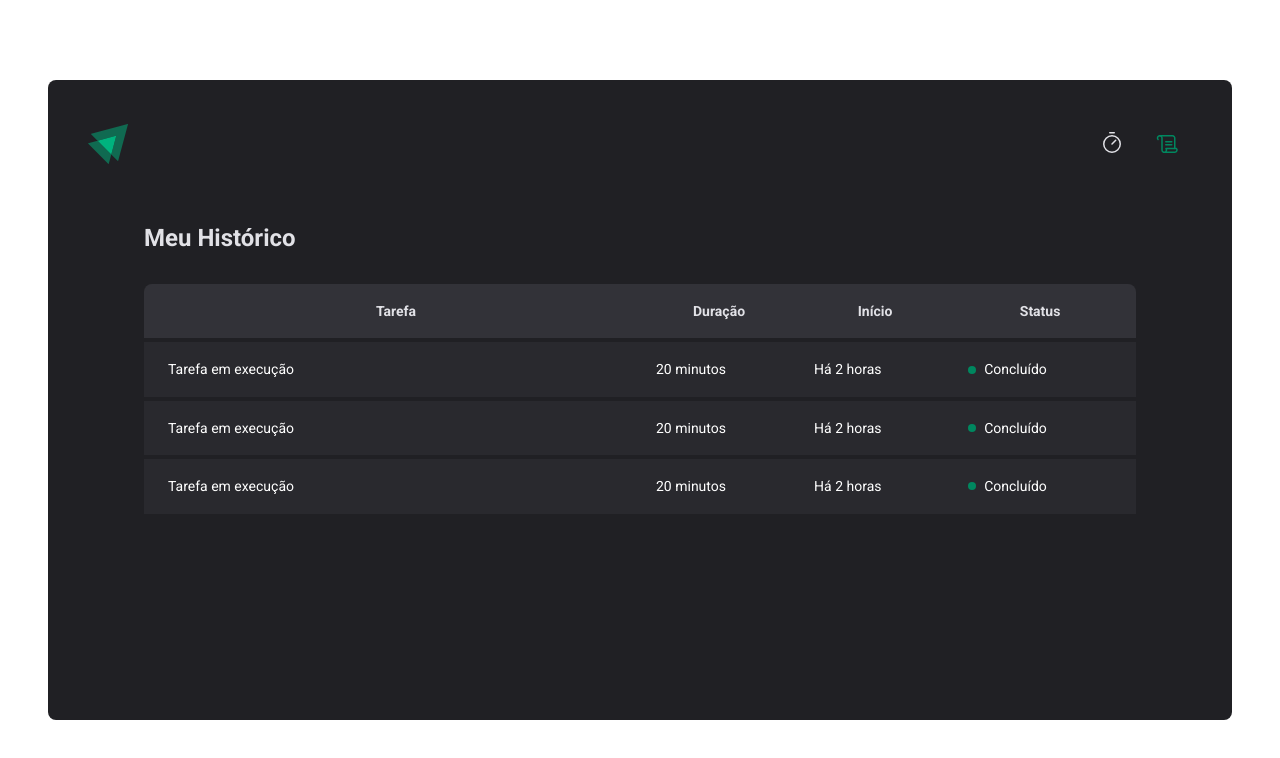
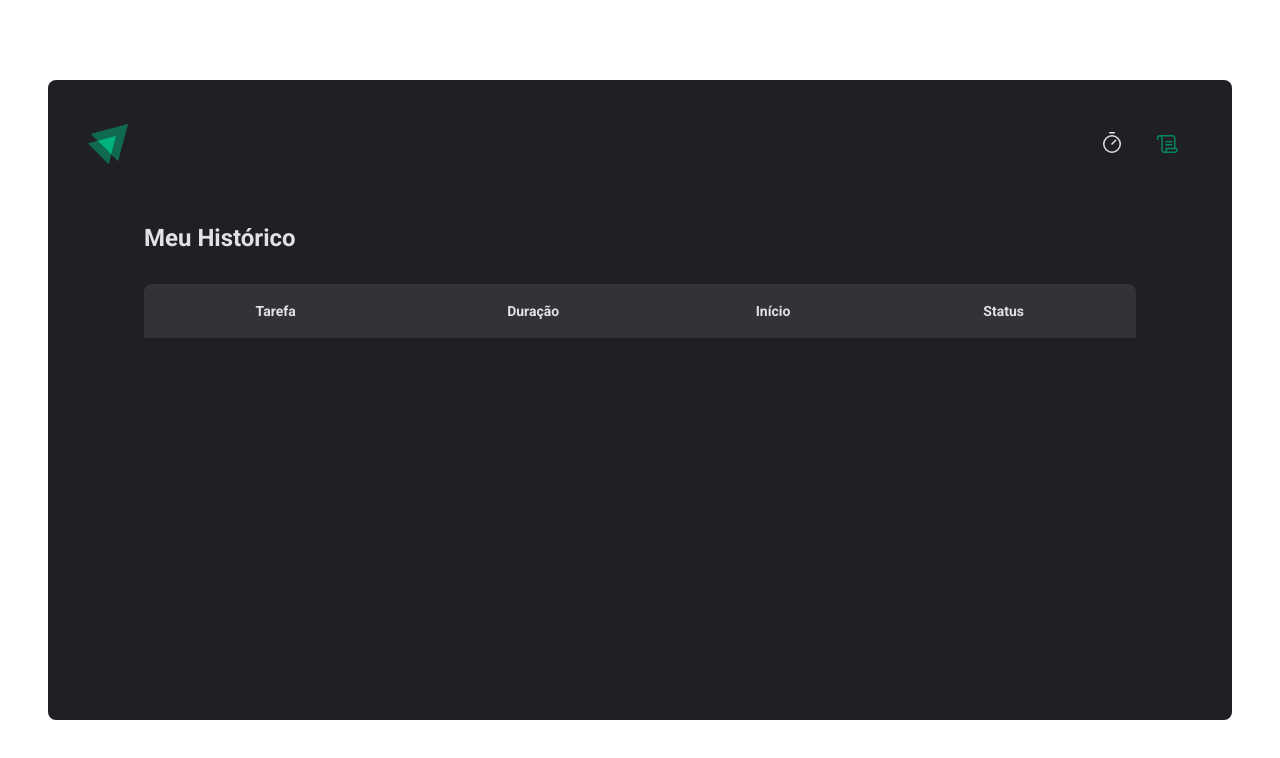
Before and after one commit to ota-mariana/pomodoro-timer, a React (Vite) app: page /history in a window 1280 px wide. Shown: the top 758 px of the page. Built offline with nearby package versions, Linux system fonts and the light colour scheme.

Commit message:
feat: task history development

```diff
--- a/src/App.tsx
+++ b/src/App.tsx
@@ -4,12 +4,15 @@ import { Router } from './Router'
 
 import { GlobalStyle } from './styles/global'
 import { defaultTheme } from './styles/themes/default'
+import { CyclesContextProvider } from './context/CycleContext'
 
 export function App() {
   return (
     <ThemeProvider theme={defaultTheme}>
       <BrowserRouter>
-        <Router />
+        <CyclesContextProvider>
+          <Router />
+        </CyclesContextProvider>
         <GlobalStyle />
       </BrowserRouter>
     </ThemeProvider>
--- /dev/null
+++ b/src/context/CycleContext.tsx
@@ -0,0 +1,102 @@
+import { createContext, ReactNode, useState } from 'react'
+
+interface Cycle {
+  id: string
+  task: string
+  minutesAmount: number
+  startDate: Date
+  stopDate?: Date
+  finishedDate?: Date
+}
+
+interface CreateCycleData {
+  task: string
+  minutesAmount: number
+}
+
+interface CycleContextType {
+  cycles: Cycle[]
+  activeCycle: Cycle | undefined
+  activeCycleId: string | null
+  markCurrentCycleAsFinished: () => void
+  amountSecondsPassed: number
+  setSecondsPassed: (seconds: number) => void
+  createNewCycle: (data: CreateCycleData) => void
+  stopCycle: () => void
+}
+
+interface CycleContextProviderProps {
+  children: ReactNode
+}
+
+export const CycleContext = createContext({} as CycleContextType)
+
+export const CyclesContextProvider = ({
+  children,
+}: CycleContextProviderProps) => {
+  const [cycles, setCycles] = useState<Cycle[]>([])
+  const [activeCycleId, setActiveCycleId] = useState<string | null>(null)
+  const [amountSecondsPassed, setAmountSecondsPassed] = useState(0)
+
+  const activeCycle = cycles.find((cycle) => cycle.id === activeCycleId)
+
+  const setSecondsPassed = (seconds: number) => {
+    setAmountSecondsPassed(seconds)
+  }
+
+  const markCurrentCycleAsFinished = () => {
+    setCycles((prevState) =>
+      prevState.map((cycle) => {
+        if (cycle.id === activeCycleId) {
+          return { ...cycle, stopDate: new Date() }
+        } else {
+          return cycle
+        }
+      }),
+    )
+  }
+
+  const createNewCycle = (data: CreateCycleData) => {
+    const newCycle: Cycle = {
+      id: String(new Date().getTime()),
+      task: data.task,
+      minutesAmount: data.minutesAmount,
+      startDate: new Date(),
+    }
+
+    setCycles((prevState) => [...prevState, newCycle])
+    setActiveCycleId(newCycle.id)
+    setAmountSecondsPassed(0)
+    // reset()
+  }
+
+  const stopCycle = () => {
+    setCycles(
+      cycles.map((cycle) => {
+        if (cycle.id === activeCycleId) {
+          return { ...cycle, stopDate: new Date() }
+        } else {
+          return cycle
+        }
+      }),
+    )
+    setActiveCycleId(null)
+  }
+
+  return (
+    <CycleContext.Provider
+      value={{
+        cycles,
+        activeCycle,
+        activeCycleId,
+        markCurrentCycleAsFinished,
+        amountSecondsPassed,
+        setSecondsPassed,
+        createNewCycle,
+        stopCycle,
+      }}
+    >
+      {children}
+    </CycleContext.Provider>
+  )
+}
--- a/src/pages/History/index.tsx
+++ b/src/pages/History/index.tsx
@@ -1,6 +1,10 @@
+import { useContext } from 'react'
+import { CycleContext } from '../../context/CycleContext'
 import { HistoryContainer, HistoryList, Status } from './styles'
 
 export function History() {
+  const { cycles } = useContext(CycleContext)
+
   return (
     <HistoryContainer>
       <h1>Meu Histórico</h1>
@@ -17,30 +21,28 @@ export function History() {
           </thead>
 
           <tbody>
-            <tr>
-              <td>Tarefa em execução</td>
-              <td>20 minutos</td>
-              <td>Há 2 horas</td>
-              <td>
-                <Status statusColor="green">Concluído</Status>
-              </td>
-            </tr>
-            <tr>
-              <td>Tarefa em execução</td>
-              <td>20 minutos</td>
-              <td>Há 2 horas</td>
-              <td>
-                <Status statusColor="green">Concluído</Status>
-              </td>
-            </tr>
-            <tr>
-              <td>Tarefa em execução</td>
-              <td>20 minutos</td>
-              <td>Há 2 horas</td>
-              <td>
-                <Status statusColor="green">Concluído</Status>
-              </td>
-            </tr>
+            {cycles.map((cycle) => {
+              return (
+                <tr key={cycle.id}>
+                  <td>{cycle.task}</td>
+                  <td>{cycle.minutesAmount} minutos</td>
+                  <td>{cycle.startDate.toISOString()}</td>
+                  <td>
+                    {cycle.finishedDate && (
+                      <Status statusColor="green">Concluído</Status>
+                    )}
+
+                    {cycle.stopDate && (
+                      <Status statusColor="red">Interrompido</Status>
+                    )}
+
+                    {!cycle.finishedDate && !cycle.stopDate && (
+                      <Status statusColor="yellow">Em andamento</Status>
+                    )}
+                  </td>
+                </tr>
+              )
+            })}
           </tbody>
         </table>
       </HistoryList>
--- a/src/pages/Home/Countdown/index.tsx
+++ b/src/pages/Home/Countdown/index.tsx
@@ -2,8 +2,7 @@ import { CountDownContainer, Separator } from './styles'
 
 import { useEffect, useContext } from 'react'
 import { differenceInSeconds } from 'date-fns'
-
-import { CycleContext } from '..'
+import { CycleContext } from '../../../context/CycleContext'
 
 export function Countdown() {
   const {
--- a/src/pages/Home/NewCycleForm/index.tsx
+++ b/src/pages/Home/NewCycleForm/index.tsx
@@ -2,7 +2,7 @@ import { FormContainer, MinutesAmountInput, TaskInput } from './styles'
 
 import { useFormContext } from 'react-hook-form'
 import { useContext } from 'react'
-import { CycleContext } from '..'
+import { CycleContext } from '../../../context/CycleContext'
 
 export function NewCycleForm() {
   const { activeCycle } = useContext(CycleContext)
--- a/src/pages/Home/index.tsx
+++ b/src/pages/Home/index.tsx
@@ -1,5 +1,5 @@
 import { HandPalm, Play } from 'phosphor-react'
-import { createContext, useState } from 'react'
+import { useContext } from 'react'
 import { FormProvider, useForm } from 'react-hook-form'
 import { zodResolver } from '@hookform/resolvers/zod'
 import * as zod from 'zod'
@@ -12,25 +12,7 @@ import {
 
 import { Countdown } from './Countdown'
 import { NewCycleForm } from './NewCycleForm'
-
-interface Cycle {
-  id: string
-  task: string
-  minutesAmount: number
-  startDate: Date
-  stopDate?: Date
-  finishedDate?: Date
-}
-
-interface CycleContextType {
-  activeCycle: Cycle | undefined
-  activeCycleId: string | null
-  markCurrentCycleAsFinished: () => void
-  amountSecondsPassed: number
-  setSecondsPassed: (seconds: number) => void
-}
-
-export const CycleContext = createContext({} as CycleContextType)
+import { CycleContext } from '../../context/CycleContext'
 
 const newCycleFormValidationSchema = zod.object({
   task: zod.string().min(1, 'Informe a tarefa'),
@@ -40,86 +22,28 @@ const newCycleFormValidationSchema = zod.object({
 type NewFormData = zod.infer<typeof newCycleFormValidationSchema>
 
 export function Home() {
-  const [cycles, setCycles] = useState<Cycle[]>([])
-  const [activeCycleId, setActiveCycleId] = useState<string | null>(null)
-  const [amountSecondsPassed, setAmountSecondsPassed] = useState(0)
-
-  const activeCycle = cycles.find((cycle) => cycle.id === activeCycleId)
-
-  const setSecondsPassed = (seconds: number) => {
-    setAmountSecondsPassed(seconds)
-  }
-
-  const markCurrentCycleAsFinished = () => {
-    setCycles((prevState) =>
-      prevState.map((cycle) => {
-        if (cycle.id === activeCycleId) {
-          return { ...cycle, stopDate: new Date() }
-        } else {
-          return cycle
-        }
-      }),
-    )
-  }
+  const { activeCycle, createNewCycle, stopCycle } = useContext(CycleContext)
 
   const newCycleForm = useForm<NewFormData>({
     resolver: zodResolver(newCycleFormValidationSchema),
     defaultValues: { task: '', minutesAmount: 0 },
   })
 
-  const { handleSubmit, watch, reset } = newCycleForm
-
-  const handleChange = (data: NewFormData) => {
-    const newCycle: Cycle = {
-      id: String(new Date().getTime()),
-      task: data.task,
-      minutesAmount: data.minutesAmount,
-      startDate: new Date(),
-    }
-
-    setCycles((prevState) => [...prevState, newCycle])
-    setActiveCycleId(newCycle.id)
-    setAmountSecondsPassed(0)
-    reset()
-  }
-
-  const handleStopCycle = () => {
-    setCycles(
-      cycles.map((cycle) => {
-        if (cycle.id === activeCycleId) {
-          return { ...cycle, stopDate: new Date() }
-        } else {
-          return cycle
-        }
-      }),
-    )
-    setActiveCycleId(null)
-  }
+  const { handleSubmit, watch } = newCycleForm
 
   const task = watch('task')
   const isSubmitDisabled = !task
 
-  console.log(cycles)
   return (
     <HomeContainer>
-      <form onSubmit={handleSubmit(handleChange)} action="">
-        <CycleContext.Provider
-          value={{
-            activeCycle,
-            activeCycleId,
-            markCurrentCycleAsFinished,
-            amountSecondsPassed,
-            setSecondsPassed,
-          }}
-        >
-          <FormProvider {...newCycleForm}>
-            <NewCycleForm />
-          </FormProvider>
-          <Countdown />
-        </CycleContext.Provider>
+      <form onSubmit={handleSubmit(createNewCycle)} action="">
+        <FormProvider {...newCycleForm}>
+          <NewCycleForm />
+        </FormProvider>
+        <Countdown />
 
         {activeCycle ? (
-          <StopCountDownButton onClick={handleStopCycle} type="button">
+          <StopCountDownButton onClick={stopCycle} type="button">
             <HandPalm size={24} />
             Parar
           </StopCountDownButton>
```
